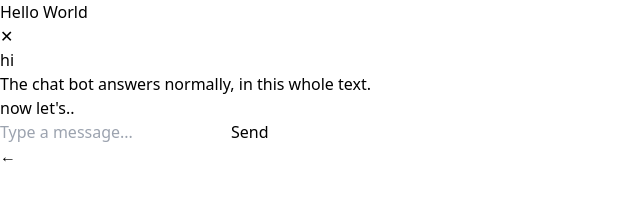
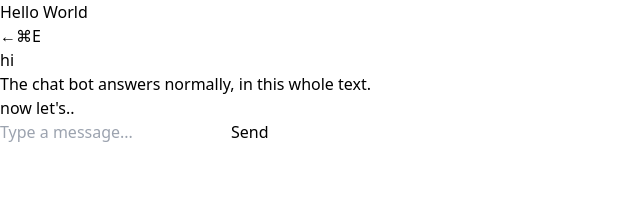
Before and after one commit to szabomarius/web_llm, a React (Vite) app: page / in a window 1280 px wide. Shown: the top 218 px of the page, without its empty margins (0-640 px from the left). Built offline with nearby package versions, Linux system fonts and the light colour scheme.

Commit message:
fix: refine the chat functions and feel

```diff
--- a/src/App.tsx
+++ b/src/App.tsx
@@ -1,9 +1,8 @@
 import type { FC } from 'react';
-import { useState } from 'react';
+import { useEffect, useState } from 'react';
 
 import ChatDrawer from './components/chat/ChatDrawer';
 import type { ChatMessage } from './components/chat/ChatMessage.type';
-import ChatToggleButton from './components/chat/ChatToggleButton';
 
 const App: FC = () => {
     const [isChatOpen, setIsChatOpen] = useState(false);
@@ -25,6 +24,18 @@ const App: FC = () => {
         ]);
     };
 
+    // Toggle chat with ⌘+E hotkey
+    useEffect(() => {
+        const handleKeyDown = (e: KeyboardEvent) => {
+            if ((e.metaKey || e.ctrlKey) && (e.key === 'e' || e.key === 'E')) {
+                e.preventDefault();
+                setIsChatOpen((o) => !o);
+            }
+        };
+        window.addEventListener('keydown', handleKeyDown);
+        return () => window.removeEventListener('keydown', handleKeyDown);
+    }, []);
+
     return (
         <div className="relative min-h-screen bg-white">
             <div className="flex h-full items-center justify-center">
@@ -34,13 +45,9 @@ const App: FC = () => {
             {/* Chat components */}
             <ChatDrawer
                 isOpen={isChatOpen}
-                onClose={() => setIsChatOpen(false)}
+                toggle={() => setIsChatOpen((o) => !o)}
                 messages={messages}
                 onSend={handleSend}
-            />
-            <ChatToggleButton
-                isOpen={isChatOpen}
-                onToggle={() => setIsChatOpen((o) => !o)}
             />
         </div>
     );
--- a/src/components/chat/ChatDrawer.tsx
+++ b/src/components/chat/ChatDrawer.tsx
@@ -4,17 +4,18 @@ import { useEffect, useRef } from 'react';
 import ChatInput from './ChatInput';
 import ChatMessage from './ChatMessage';
 import type { ChatMessage as ChatMessageType } from './ChatMessage.type';
+import ChatToggleButton from './ChatToggleButton';
 
 interface ChatDrawerProps {
     isOpen: boolean;
-    onClose: () => void;
+    toggle: () => void;
     messages: ChatMessageType[];
     onSend: (text: string) => void;
 }
 
 const ChatDrawer: FC<ChatDrawerProps> = ({
     isOpen,
-    onClose,
+    toggle,
     messages,
     onSend,
 }) => {
@@ -36,15 +37,8 @@ const ChatDrawer: FC<ChatDrawerProps> = ({
                 isOpen ? 'translate-x-0' : 'translate-x-full'
             }`}
         >
-            {/* Close button */}
-            <button
-                type="button"
-                onClick={onClose}
-                aria-label="Close chat panel"
-                className="absolute left-4 top-4 rounded bg-red-500 px-2 py-1 text-xs text-white hover:bg-red-600"
-            >
-                ✕
-            </button>
+            {/* Toggle handle */}
+            <ChatToggleButton isOpen={isOpen} onToggle={toggle} />
 
             {/* Message list */}
             <div
--- a/src/components/chat/ChatToggleButton.tsx
+++ b/src/components/chat/ChatToggleButton.tsx
@@ -10,10 +10,14 @@ const ChatToggleButton: FC<ChatToggleButtonProps> = ({ isOpen, onToggle }) => (
     <button
         type="button"
         aria-label={isOpen ? 'Close chat' : 'Open chat'}
+        title="⌘E"
         onClick={onToggle}
-        className="fixed right-0 top-1/2 z-40 -translate-y-1/2 rounded-l-md bg-blue-500 px-2 py-3 text-xs font-semibold text-white hover:bg-blue-600"
+        className="group absolute -left-8 top-1/2 z-40 -translate-y-1/2 rounded-l-md bg-blue-500 px-2 py-3 text-xs font-semibold text-white hover:bg-blue-600"
     >
         {isOpen ? '→' : '←'}
+        <span className="pointer-events-none absolute left-full top-1/2 -translate-y-1/2 translate-x-2 whitespace-nowrap rounded bg-gray-800 px-2 py-1 text-xs text-white opacity-0 transition-opacity group-hover:opacity-100">
+            ⌘E
+        </span>
     </button>
 );
 
```
Also changed, not shown: 1 other file (tests, documents, lock files or other folders).
